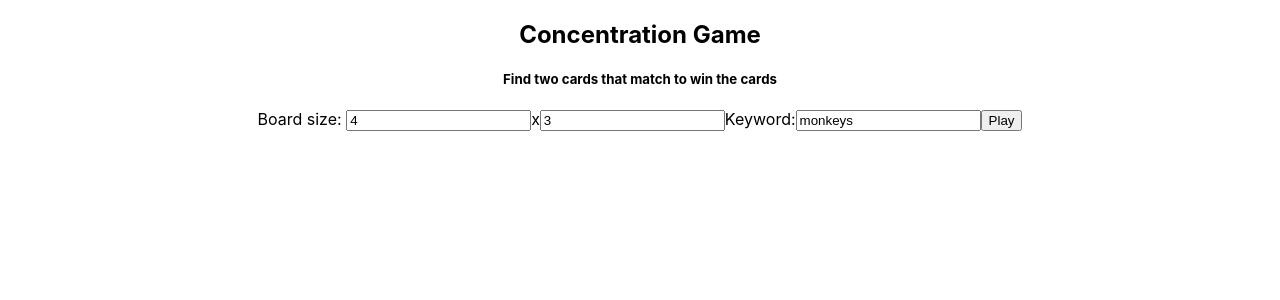
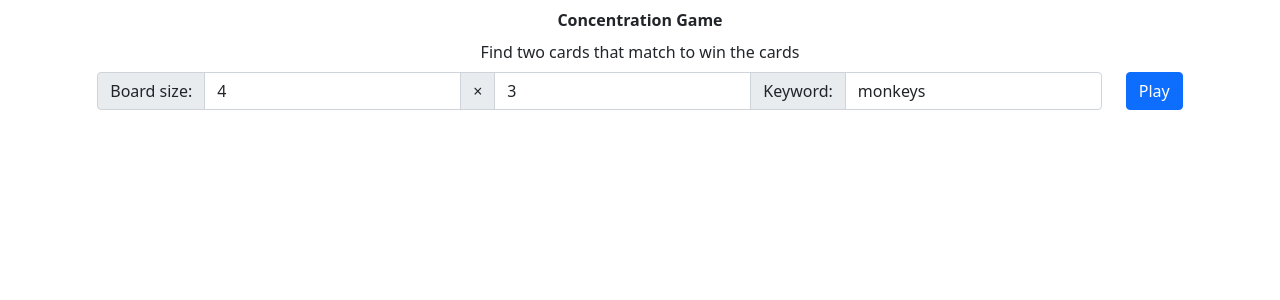
Before and after one commit to yuridanil/congame, a React (Create React App) app: page / in a window 1280 px wide. Shown: the top 300 px of the page. Built offline with nearby package versions, Linux system fonts and the light colour scheme.

Commit message:
bootstrap

```diff
--- a/package.json
+++ b/package.json
@@ -6,7 +6,9 @@
     "@testing-library/jest-dom": "^5.16.2",
     "@testing-library/react": "^12.1.3",
     "@testing-library/user-event": "^13.5.0",
+    "bootstrap": "^5.1.3",
     "react": "^17.0.2",
+    "react-bootstrap": "^2.1.2",
     "react-dom": "^17.0.2",
     "react-scripts": "5.0.0",
     "web-vitals": "^2.1.4"
--- a/src/Game.js
+++ b/src/Game.js
@@ -1,23 +1,20 @@
 import React from "react";
 import Board from "./Board";
-import Button from "./Button";
+// import Button from "./Button";
 import Timer from "./Timer";
+
+import { Button, Row, Col, FormControl, Form, InputGroup } from 'react-bootstrap';
 
 // TODO: add comments
 class Game extends React.Component {
     constructor(props) {
         super(props);
-        this.handlePlayClick = this.handlePlayClick.bind(this);
-        this.handleStopClick = this.handleStopClick.bind(this);
-        this.handleHintClick = this.handleHintClick.bind(this);
-        this.handleCardClick = this.handleCardClick.bind(this);
-        this.handleInputChange = this.handleInputChange.bind(this);
         this.state = {
             mode: 0,
             colsCount: "4",
             rowsCount: "3",
             searchKeyword: "monkeys",
-            cards: []
+            cards: [],
         };
     }
 
@@ -52,8 +49,8 @@ class Game extends React.Component {
         }
         else {
             this.setState({ mode: 1, hintCount: 3, successFlips: 0, failureFlips: 0, hintOn: null, flipped1: null, flipped2: null });
-            this.loadImages(this.state.searchKeyword, this.state.colsCount * this.state.rowsCount / 2);
-            //setTimeout(() => this.loadImages(this.state.searchKeyword, this.state.colsCount * this.state.rowsCount / 2), 300);
+            //this.loadImages(this.state.searchKeyword, this.state.colsCount * this.state.rowsCount / 2);
+            setTimeout(() => this.loadImages(this.state.searchKeyword, this.state.colsCount * this.state.rowsCount / 2), 1300);
         }
     }
 
@@ -123,38 +120,48 @@ class Game extends React.Component {
     render() {
         const mode = this.state.mode;
         return (
-            <div className="Game">
-                <h2>Concentration Game</h2>
-                <h5>Find two cards that match to win the cards</h5>
-                <div>
+            <Form>
+                <Row className="m-2 justify-content-center"><b>Concentration Game</b></Row>
+                <Row className="m-2 justify-content-center">Find two cards that match to win the cards</Row>
                 {(mode === 0 || mode === 3 || mode === 1) &&
-                        <>
-                            <span>
-                                Board size: <input name="colsCount" placeholder="Columns" value={this.state.colsCount} onChange={this.handleInputChange} />
-                                x<input name="rowsCount" placeholder="Rows" value={this.state.rowsCount} onChange={this.handleInputChange} />
-                            </span>
-                            <span>Keyword:<input name="searchKeyword" placeholder="Keyword" value={this.state.searchKeyword} onChange={this.handleInputChange} /></span>
-                            <Button caption="Play" onClick={this.handlePlayClick} />
-                        </>
+                    <Row className="m-2 align-items-center justify-content-center">
+                        <Col xs="auto">
+                            <InputGroup>
+                                <InputGroup.Text>Board size:</InputGroup.Text>
+                                <FormControl name="colsCount" xs="auto" placeholder="Columns" defaultValue={this.state.colsCount} onChange={this.handleInputChange.bind(this)} />
+                                <InputGroup.Text>&#215;</InputGroup.Text>
+                                <FormControl name="rowsCount" xs="auto" placeholder="Rows" defaultValue={this.state.rowsCount} onChange={this.handleInputChange.bind(this)} />
+                                <InputGroup.Text>Keyword:</InputGroup.Text>
+                                <FormControl name="searchKeyword" xs="auto" placeholder="Search keyword" defaultValue={this.state.searchKeyword} onChange={this.handleInputChange.bind(this)} />
+                            </InputGroup>
+                        </Col>
+                        <Col xs="auto">
+                            <Button onClick={this.handlePlayClick.bind(this)} >Play</Button>
+                        </Col>
+                    </Row>
+                }
+                {mode === 2 &&
+                    <Row className="m-2 align-items-center justify-content-center">
+                        <Col xs="auto">
+                            <Button onClick={this.handleStopClick.bind(this)}>Stop</Button>
+                        </Col>
+                        <Col xs="auto">
+                            <Button onClick={this.handleHintClick.bind(this)} disabled={this.state.hintCount === 0 || this.state.hintOn !== null}>Hint ({this.state.hintCount})</Button>
+                        </Col>
+                    </Row>
                 }
 
-                    {mode === 2 &&
-                        <>
-                            <Button caption="Stop" onClick={this.handleStopClick} />
-                            <Button caption="Hint" onClick={this.handleHintClick} counter={this.state.hintCount} disabled={this.state.hintCount === 0 || this.state.hintOn !== null} />
-                        </>
-                    }
-                    <div>
+                <Row className="m-2 align-items-center justify-content-center">
                     {mode === 1 && `Loading images...`}
                     {mode === 2 && <Timer />}
                     {mode === 3 && `Congrats, you won! Stats: 123`}
-                    </div>
+                </Row>
+
                 {(mode === 2 || mode === 3) &&
-                        <Board cards={this.state.cards} cols={this.state.colsCount} rows={this.state.rowsCount} hintOn={this.state.hintOn} onClick={this.handleCardClick} />
+                    <Board cards={this.state.cards} cols={this.state.colsCount} rows={this.state.rowsCount} hintOn={this.state.hintOn} onClick={this.handleCardClick.bind(this)} />
                 }
-                </div>
-                <p></p>
-            </div>
+
+            </Form>
         );
     }
 }
--- a/src/index.js
+++ b/src/index.js
@@ -3,6 +3,8 @@ import ReactDOM from 'react-dom';
 import './index.css';
 import App from './App';
 import reportWebVitals from './reportWebVitals';
+import 'bootstrap/dist/css/bootstrap.css';
+import 'bootstrap/dist/js/bootstrap.js';
 
 ReactDOM.render(
   <React.StrictMode>
```
Also changed, not shown: 1 other file (tests, documents, lock files or other folders). Lines whose indentation alone changed are shown as unchanged.
